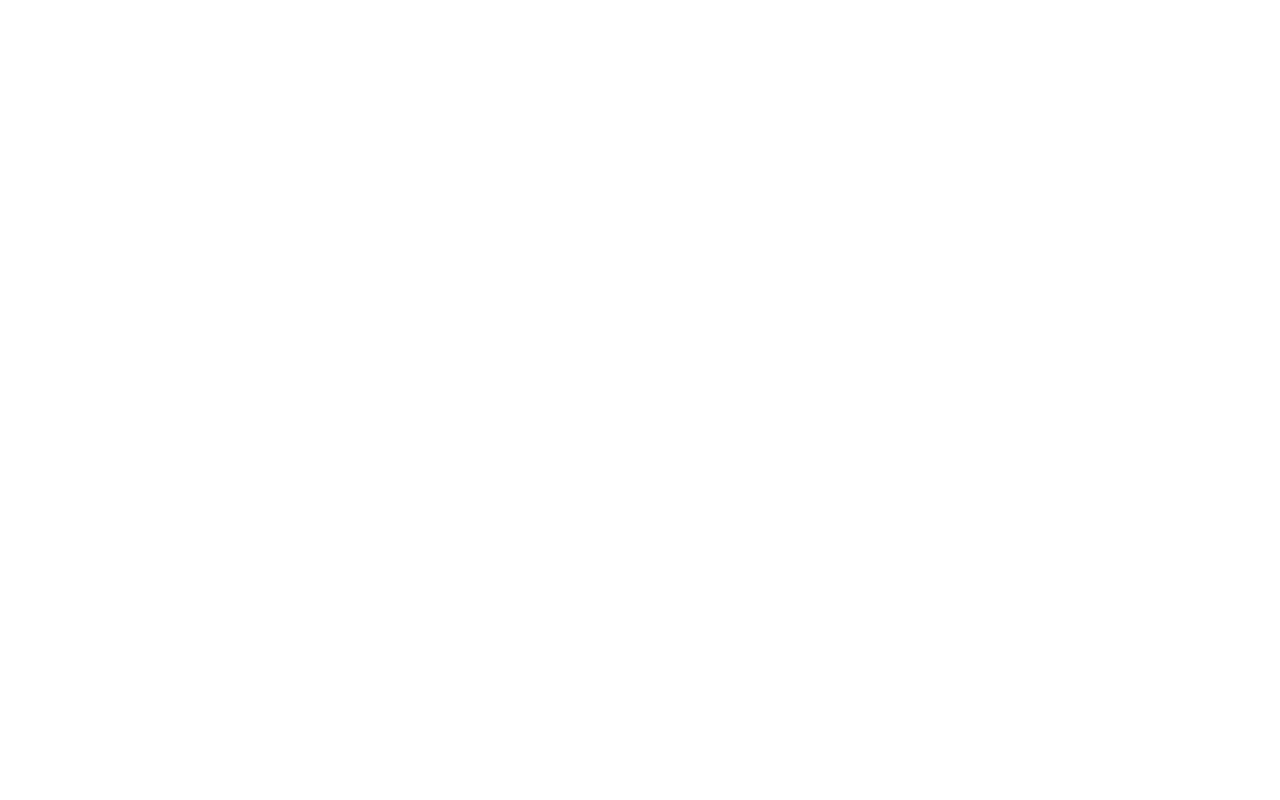
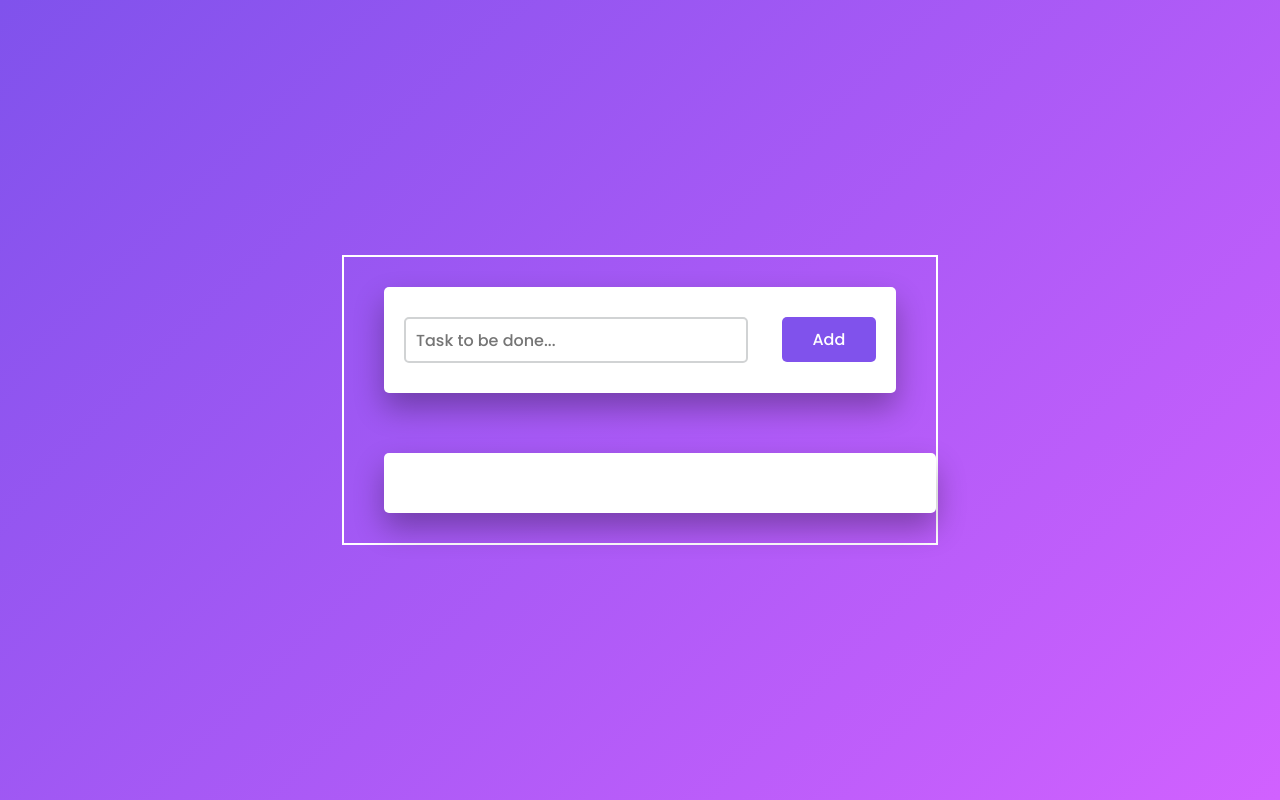
Before and after one commit to neropass/small_projects, a plain HTML site: page to_do/index.html in a window 1280 px wide. Drawn offline with Linux system fonts and the light colour scheme.

Commit message:
to do html and css

```diff
--- a/to_do/index.html
+++ b/to_do/index.html
@@ -1,11 +1,28 @@
 <!DOCTYPE html>
 <html lang="en">
+
 <head>
   <meta charset="UTF-8">
   <meta name="viewport" content="width=device-width, initial-scale=1.0">
-  <title>Document</title>
+  <link rel="preconnect" href="https://fonts.googleapis.com">
+  <link rel="preconnect" href="https://fonts.gstatic.com" crossorigin>
+  <link href="https://fonts.googleapis.com/css2?family=Oswald&family=Poppins:wght@400;500&display=swap"
+    rel="stylesheet">
+  <link rel="stylesheet" href="style.css">
+  <title>To Do List</title>
 </head>
+
 <body>
+  <div class="container">
+    <div id="newtask">
+      <input type="text" placeholder="Task to be done...">
+      <button id="push">Add</button>
+    </div>
+    <div id="tasks">
 
+    </div>
+  </div>
 </body>
+<script src="index.js"></script>
+
 </html>
--- a/to_do/style.scss
+++ b/to_do/style.scss
@@ -0,0 +1,72 @@
+$poppins : 'Poppins', sans-serif;
+
+*, *::before, *::after {
+  padding: 0;
+  margin: 0;
+  block-size: border-box;
+}
+
+body {
+  height: 100vh;
+  background: linear-gradient(135deg, #8052ec, #d161ff);
+}
+
+.container {
+  border: 2px solid white;
+  width: 40%;
+  min-width: 450px;
+  position: absolute;
+  transform: translate(-50%, -50%);
+  top: 50%;
+  left: 50%;
+  padding: 30px 40px;
+  #newtask {
+
+    position: relative;
+    background-color: white;
+    padding: 30px 20px;
+    border-radius: 5px;
+    box-shadow: 0 15px 30px rgba(0, 0, 0, $alpha: 0.3);
+
+    input{
+      width: 70%;
+      height: 42px;
+      font-family: $poppins;
+      font-size: 1rem;
+      border: 2px solid #d1d3d4;
+      padding-left: 10px;
+      color: #111111;
+      font-weight: 500;
+      border-radius: 5px;
+      &:focus {
+        outline: none;
+        border-color: #8052ec;
+      }
+    }
+
+    button {
+      position: relative;
+      float: right;
+      width: 20%;
+      height: 45px;
+      border-radius: 5px;
+      font-family: $poppins;
+      font-weight: 500;
+      font-size: 1rem;
+      background-color: #8052ec;
+      border: none;
+      color: #ffffff;
+      cursor: pointer;
+    }
+  }
+
+  #tasks {
+    background-color: white;
+    padding: 30px 20px;
+    margin-top: 60px;
+    border-radius: 5px;
+    box-shadow: 0 15px 30px rgba(0, 0, 0, $alpha: 0.3);
+    width: 100%;
+    position: relative;
+  }
+}
```
Also changed, not shown: to_do/index.js (added), to_do/style.css, 1 other file.
